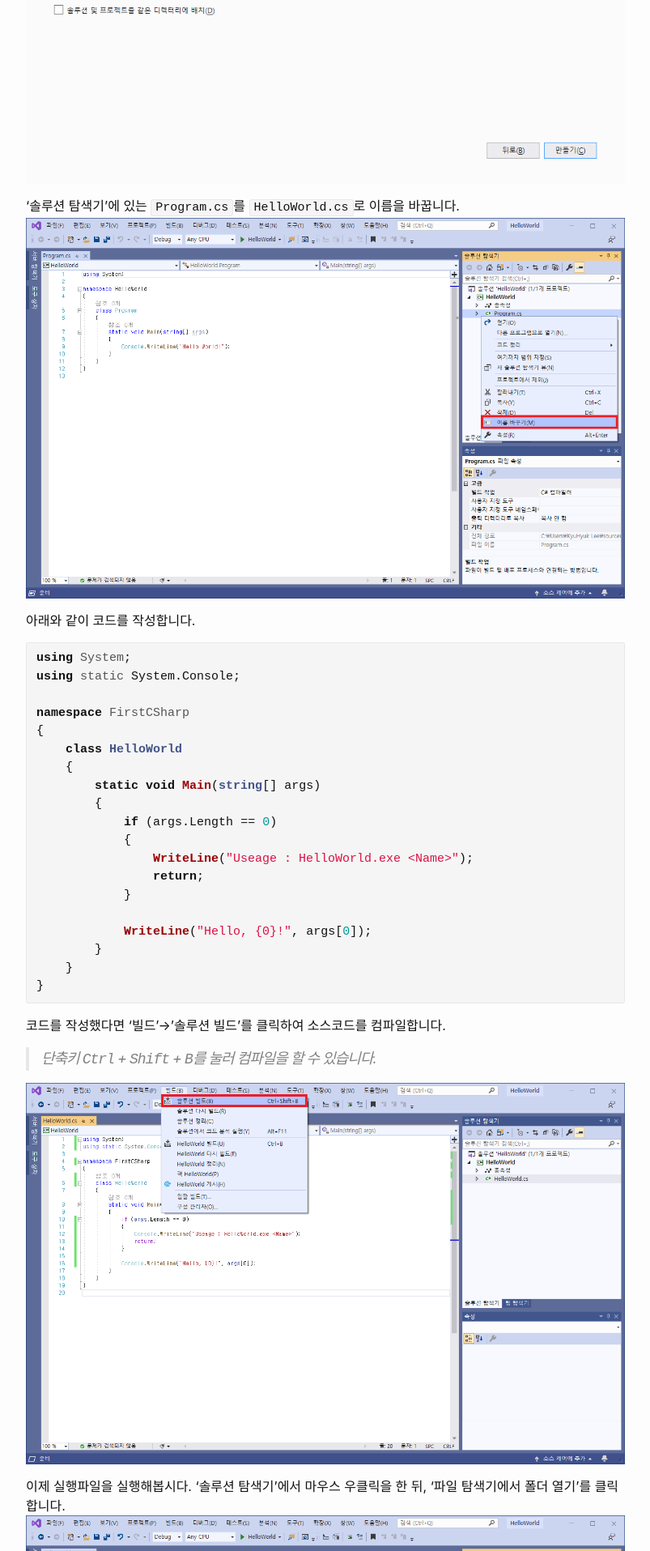
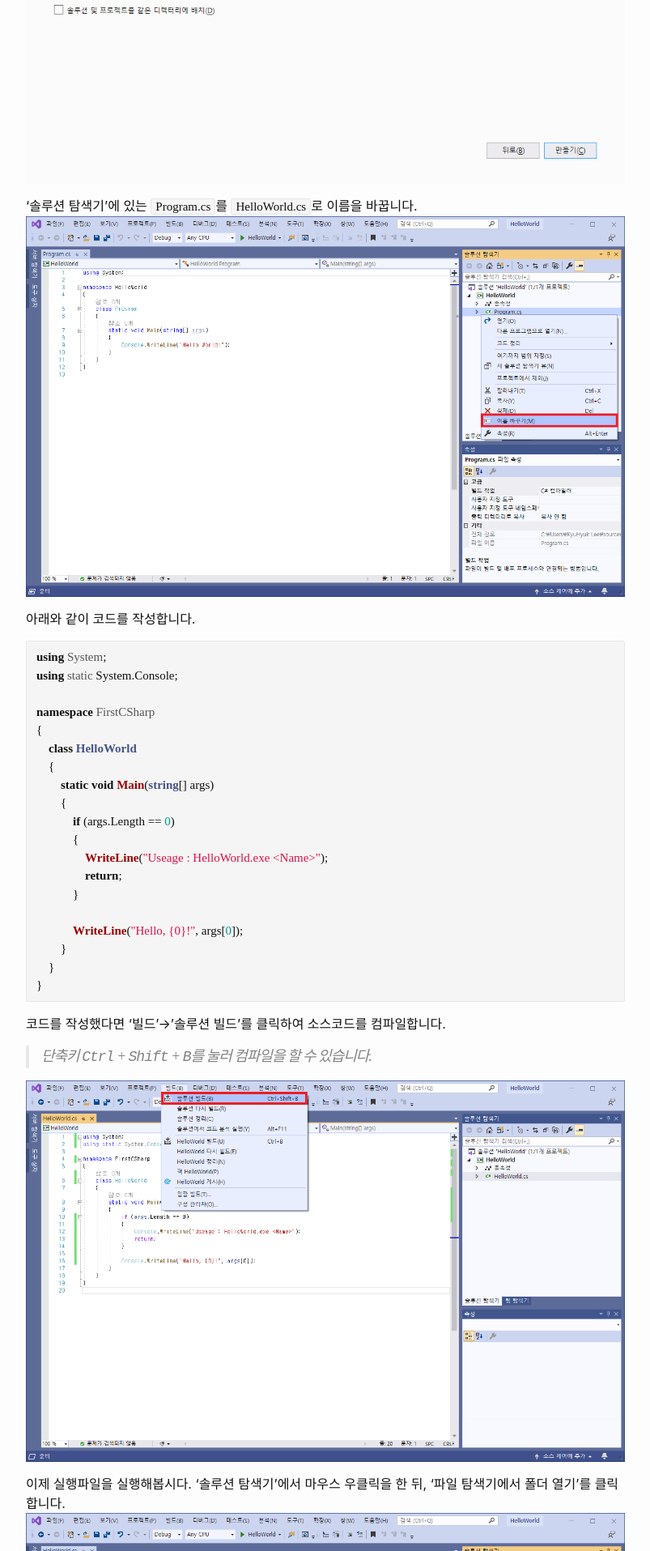
Before and after one commit to eorikc5764/leekyuhyuk.github.io, a Jekyll site: the page built from _posts/2020-01-05-C-Sharp-Hello-World.md, in a window 1280 px wide. Shown: the part 1651-3566 px from the top of the page at 81% size, without its empty margins (238-1041 px from the left). Built offline with Jekyll 4.4.1, drawn with Linux system fonts in a browser that asks for light colours; some web fonts are replaced.

Commit message:
Nanum Gothic Coding Font 추가

```diff
--- a/_sass/minima/_base.scss
+++ b/_sass/minima/_base.scss
@@ -1,5 +1,3 @@
-@import url("https://fonts.googleapis.com/css?family=Noto+Serif+KR&display=swap");
-
 /**
  * Reset some basic elements
  */
@@ -155,6 +153,7 @@
   border-left: 4px solid $brand-color-light;
   padding-left: $spacing-unit / 2;
   @include relative-font-size(1.125);
+  font-family: "Nanum Gothic Coding";
   letter-spacing: -1px;
   font-style: italic;
 
@@ -169,6 +168,7 @@
 pre,
 code {
   @include relative-font-size(0.9375);
+  font-family: "Nanum Gothic Coding";
   border: 1px solid $brand-color-light;
   border-radius: 3px;
   background-color: $code-background-color;
--- a/_sass/minima/initialize.scss
+++ b/_sass/minima/initialize.scss
@@ -1,5 +1,5 @@
 @charset "utf-8";
-
+@import url('https://fonts.googleapis.com/css?family=Noto+Serif+KR|Nanum+Gothic+Coding&display=swap');
 // Define defaults for each variable.
 
 $base-font-family: "Noto Serif KR", -apple-system, BlinkMacSystemFont, "Segoe UI", "Segoe UI Symbol", "Segoe UI Emoji",
```
